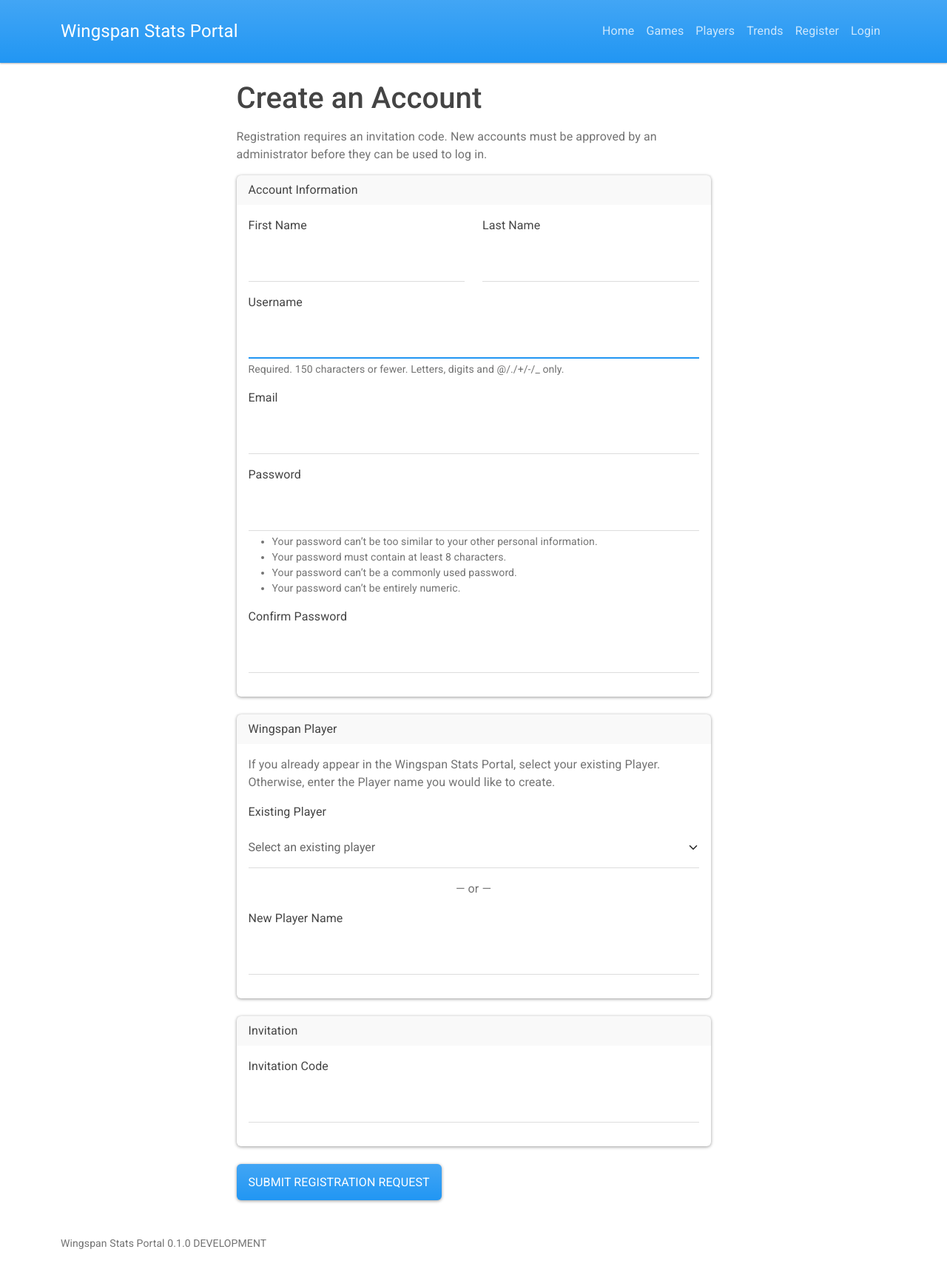
After one commit to ndswecker/wingspan-stats-portal, a Django app: page /register/ in a window 1280 px wide. The commit adds this page. Shown: the whole page at 74% size. Run offline with Django 5.2, Linux system fonts and the light colour scheme; data that the repository does not hold is empty; some libraries are stand-ins or nearby versions.

Commit message:
Add invite-only user registration

```diff
--- a/app/portal/templates/portal/base.html
+++ b/app/portal/templates/portal/base.html
@@ -98,7 +98,19 @@
                         {% endif %}
                     {% else %}
                         <li class="nav-item">
-                            <a class="nav-link" href="{% url 'login' %}">
+                            <a
+                                class="nav-link"
+                                href="{% url 'portal:register' %}"
+                            >
+                                Register
+                            </a>
+                        </li>
+
+                        <li class="nav-item">
+                            <a
+                                class="nav-link"
+                                href="{% url 'login' %}"
+                            >
                                 Login
                             </a>
                         </li>
--- /dev/null
+++ b/app/portal/templates/registration/registration.html
@@ -0,0 +1,201 @@
+{% extends "portal/base.html" %}
+
+{% block title %}
+Register | Wingspan Stats Portal
+{% endblock %}
+
+{% block content %}
+
+<div class="row justify-content-center">
+    <div class="col-lg-7">
+
+        <h1 class="mb-3">Create an Account</h1>
+
+        <p class="text-muted">
+            Registration requires an invitation code.
+            New accounts must be approved by an administrator before
+            they can be used to log in.
+        </p>
+
+        <form method="post">
+            {% csrf_token %}
+
+            {% if form.non_field_errors %}
+                <div class="alert alert-danger">
+                    {{ form.non_field_errors }}
+                </div>
+            {% endif %}
+
+            <div class="card mb-4">
+                <div class="card-header">
+                    Account Information
+                </div>
+
+                <div class="card-body">
+
+                    <div class="row">
+                        <div class="col-md-6 mb-3">
+                            <label
+                                for="{{ form.first_name.id_for_label }}"
+                                class="form-label"
+                            >
+                                First Name
+                            </label>
+
+                            {{ form.first_name }}
+                            {{ form.first_name.errors }}
+                        </div>
+
+                        <div class="col-md-6 mb-3">
+                            <label
+                                for="{{ form.last_name.id_for_label }}"
+                                class="form-label"
+                            >
+                                Last Name
+                            </label>
+
+                            {{ form.last_name }}
+                            {{ form.last_name.errors }}
+                        </div>
+                    </div>
+
+                    <div class="mb-3">
+                        <label
+                            for="{{ form.username.id_for_label }}"
+                            class="form-label"
+                        >
+                            Username
+                        </label>
+
+                        {{ form.username }}
+                        {{ form.username.errors }}
+
+                        {% if form.username.help_text %}
+                            <div class="form-text">
+                                {{ form.username.help_text }}
+                            </div>
+                        {% endif %}
+                    </div>
+
+                    <div class="mb-3">
+                        <label
+                            for="{{ form.email.id_for_label }}"
+                            class="form-label"
+                        >
+                            Email
+                        </label>
+
+                        {{ form.email }}
+                        {{ form.email.errors }}
+                    </div>
+
+                    <div class="mb-3">
+                        <label
+                            for="{{ form.password1.id_for_label }}"
+                            class="form-label"
+                        >
+                            Password
+                        </label>
+
+                        {{ form.password1 }}
+                        {{ form.password1.errors }}
+
+                        {% if form.password1.help_text %}
+                            <div class="form-text">
+                                {{ form.password1.help_text }}
+                            </div>
+                        {% endif %}
+                    </div>
+
+                    <div class="mb-3">
+                        <label
+                            for="{{ form.password2.id_for_label }}"
+                            class="form-label"
+                        >
+                            Confirm Password
+                        </label>
+
+                        {{ form.password2 }}
+                        {{ form.password2.errors }}
+                    </div>
+
+                </div>
+            </div>
+
+            <div class="card mb-4">
+                <div class="card-header">
+                    Wingspan Player
+                </div>
+
+                <div class="card-body">
+
+                    <p class="text-muted">
+                        If you already appear in the Wingspan Stats Portal,
+                        select your existing Player. Otherwise, enter the
+                        Player name you would like to create.
+                    </p>
+
+                    <div class="mb-3">
+                        <label
+                            for="{{ form.existing_player.id_for_label }}"
+                            class="form-label"
+                        >
+                            Existing Player
+                        </label>
+
+                        {{ form.existing_player }}
+                        {{ form.existing_player.errors }}
+                    </div>
+
+                    <div class="text-center text-muted mb-3">
+                        — or —
+                    </div>
+
+                    <div class="mb-3">
+                        <label
+                            for="{{ form.new_player_name.id_for_label }}"
+                            class="form-label"
+                        >
+                            New Player Name
+                        </label>
+
+                        {{ form.new_player_name }}
+                        {{ form.new_player_name.errors }}
+                    </div>
+
+                </div>
+            </div>
+
+            <div class="card mb-4">
+                <div class="card-header">
+                    Invitation
+                </div>
+
+                <div class="card-body">
+                    <div class="mb-3">
+                        <label
+                            for="{{ form.invite_code.id_for_label }}"
+                            class="form-label"
+                        >
+                            Invitation Code
+                        </label>
+
+                        {{ form.invite_code }}
+                        {{ form.invite_code.errors }}
+                    </div>
+                </div>
+            </div>
+
+            <button
+                type="submit"
+                class="btn btn-primary"
+            >
+                Submit Registration Request
+            </button>
+
+        </form>
+
+    </div>
+</div>
+
+{% endblock %}
--- a/app/portal/views.py
+++ b/app/portal/views.py
@@ -15,9 +15,7 @@ from .forms import (
     GameResultFormSet,
     PlayerStatisticsFilterForm,
     PlayerScoreTrendsFilterForm,
-    create_registration,
-    PlayerAlreadyClaimedError,
-    PlayerNameUnavailableError,
+    RegistrationForm,
 )
 
 from .services.game_entry import create_game
@@ -47,6 +45,12 @@ from .services.player_score_trends import (
     calculate_monthly_score_averages,
     compare_monthly_score_averages,
     resolve_score_trend_period,
+)
+
+from .services.registration import (
+    create_registration,
+    PlayerAlreadyClaimedError,
+    PlayerNameUnavailableError,
 )
 
 def get_available_months():
@@ -611,6 +615,6 @@ def register(request):
 
     return render(
         request,
-        "portal/register.html",
+        "registration/registration.html",
         context,
     )
```
